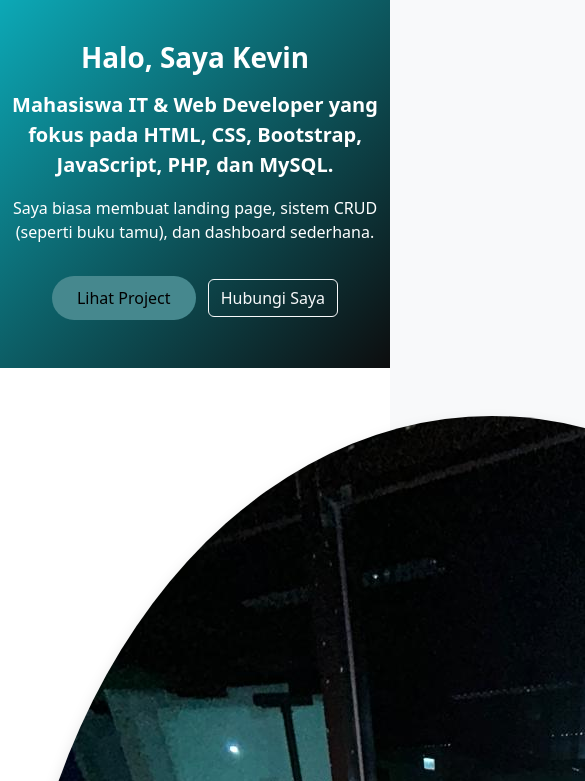
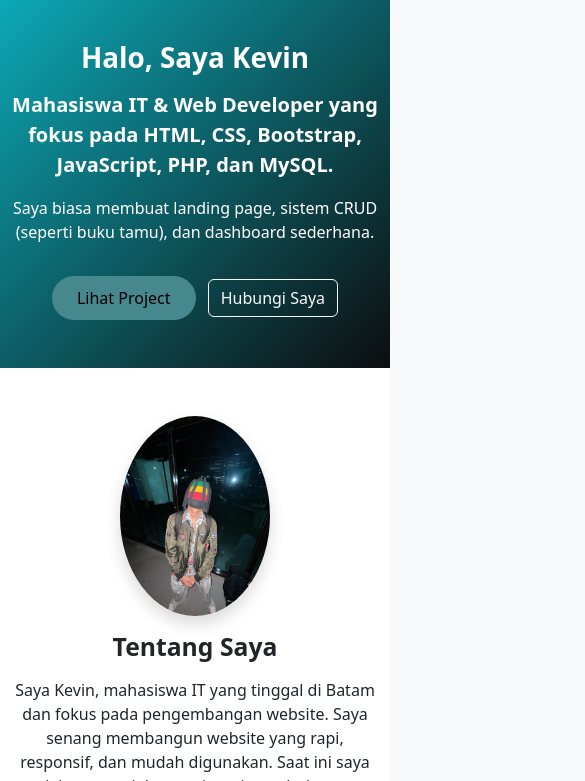
Before and after one commit to kevin2020oppo-byte/portofolio, a plain HTML site: page index.html in a window 390 px wide. Shown: the part 63-844 px from the top of the page, 585 px wide, since content can reach past the window. Drawn offline with nearby package versions, Linux system fonts and the light colour scheme.

Commit message:
Correct HTML encoding and enhance image responsiveness
Fixed HTML encoding issues and added responsive image class.

```diff
--- a/index.html
+++ b/index.html
@@ -127,7 +127,7 @@
     <!-- ABOUT SECTION -->
     <section class="py-5 bg-white" id="about">
         <div class="container text-center fade-in">
-            <img src="kevin.jpg" class="rounded-circle mb-3 shadow" alt="kevin">
+           <img src="kevin.jpg" class="rounded-circle mb-3 shadow img-fluid" style="max-width:150px;" alt="kevin">
             <h2 class="fw-bold">Tentang Saya</h2>
             <p class="mt-3 mx-auto" style="max-width:650px;">
                 Saya Kevin, mahasiswa IT yang tinggal di Batam dan fokus pada pengembangan website.
```
